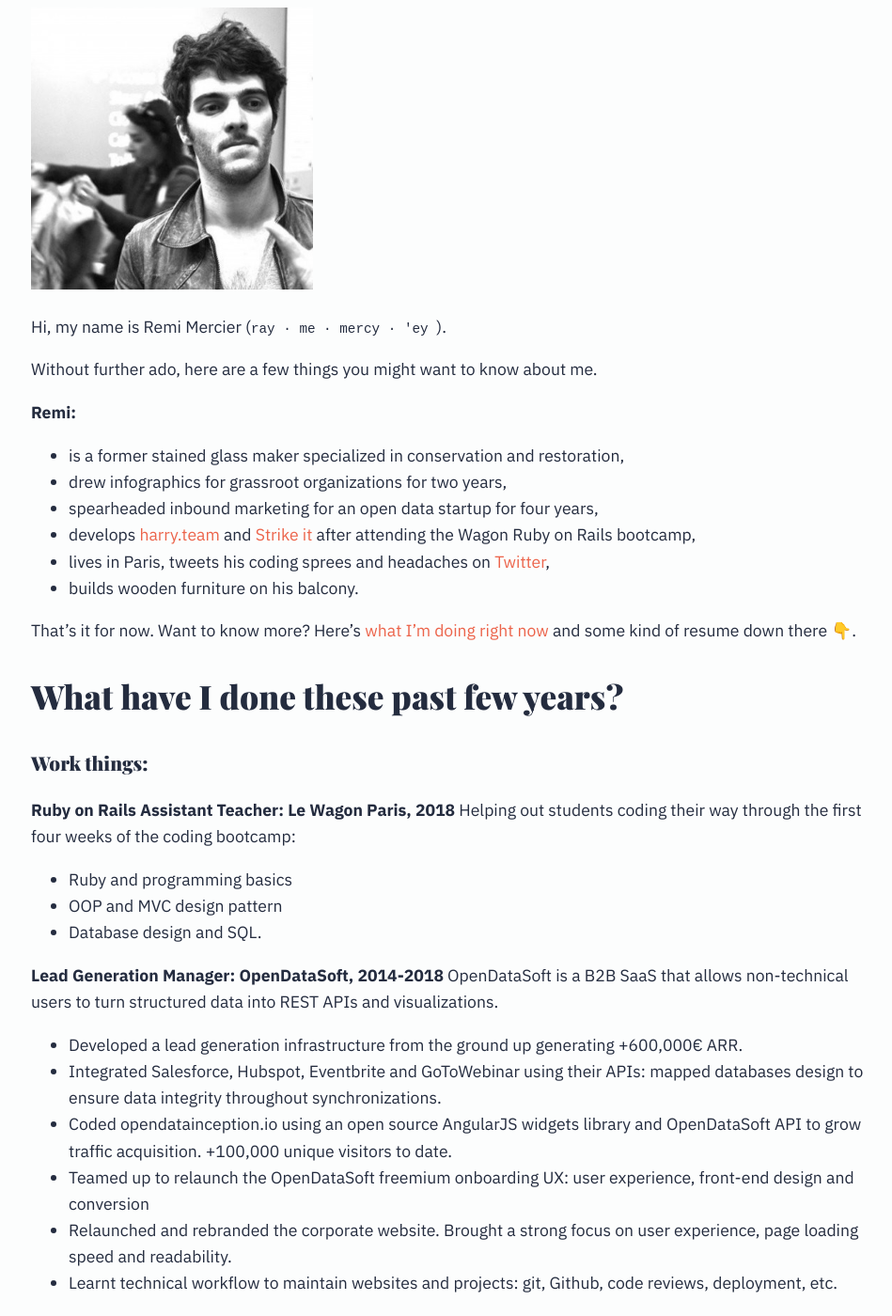
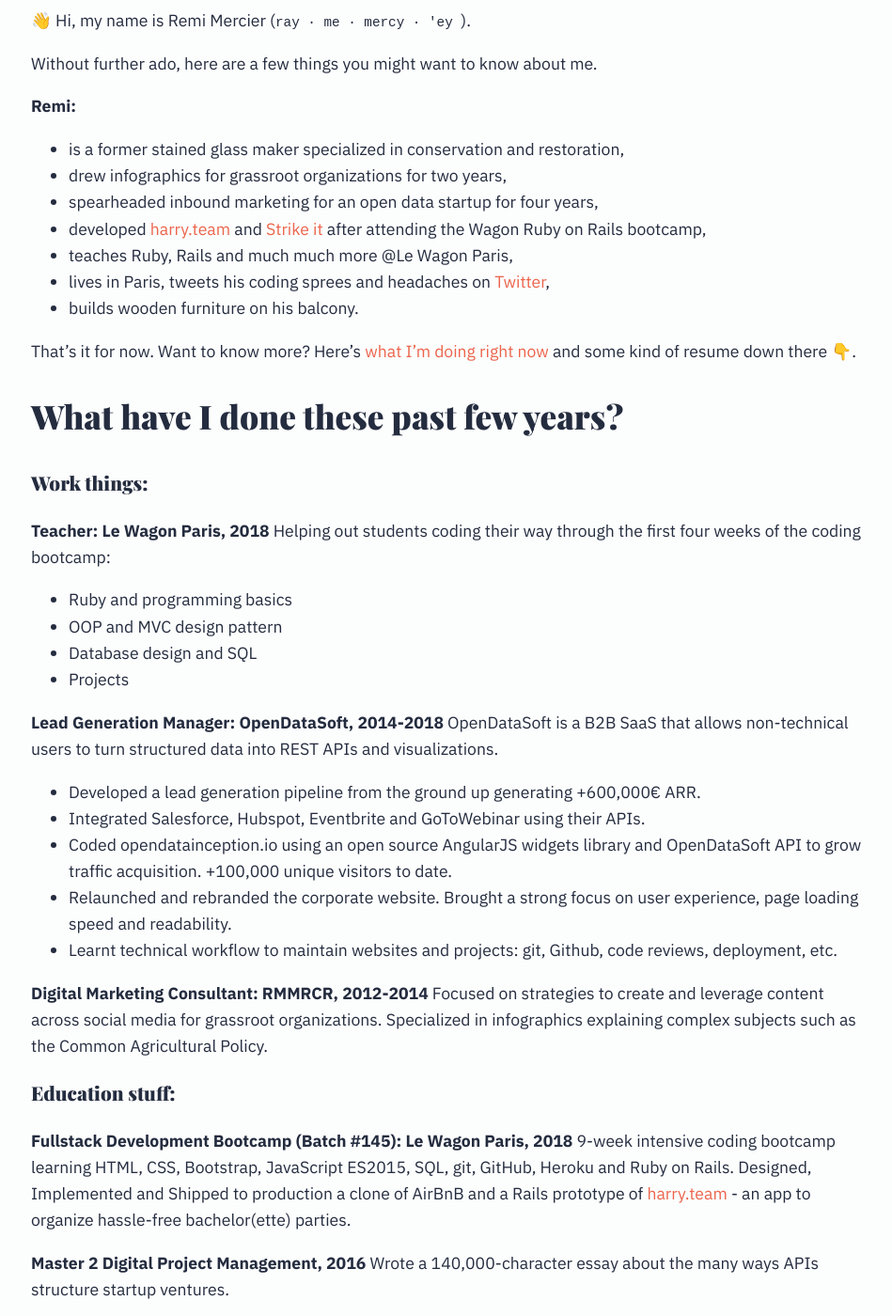
Before and after one commit to merciremi/remicodes, a Jekyll site: the page built from _pages/01_about.md, in a window 1280 px wide and 1400 px high, scrolled down 194 px. Shown: the whole window at 94% size, without its empty margins (159-1108 px from the left). Built offline with Jekyll 4.4.1, drawn with Linux system fonts in a browser that asks for light colours; some web fonts are replaced; comment, search, counter and statistics services are not loaded.

Commit message:
Update content of index and about pages

```diff
--- a/_pages/01_about.md
+++ b/_pages/01_about.md
@@ -4,9 +4,9 @@
 permalink: /about/
 ---
 
-<img src="{{ site.baseurl }}/media/remi-mercier.jpeg" height="300" width="300" class="inlined" />
+<!-- <img src="{{ site.baseurl }}/media/remi-mercier.jpeg" height="300" width="300" class="inlined" /> -->
 
-Hi, my name is Remi Mercier (`ray · me · mercy · 'ey `).
+👋 Hi, my name is Remi Mercier (`ray · me · mercy · 'ey `).
 
 Without further ado, here are a few things you might want to know about me.
 
@@ -15,7 +15,8 @@
 - is a former stained glass maker specialized in conservation and restoration,
 - drew infographics for grassroot organizations for two years,
 - spearheaded inbound marketing for an open data startup for four years,
-- develops [harry.team](http://harry.team) and [Strike it](https://strike-it.herokuapp.com/) after attending the Wagon Ruby on Rails bootcamp,
+- developed [harry.team](http://harry.team) and [Strike it](https://strike-it.herokuapp.com/) after attending the Wagon Ruby on Rails bootcamp,
+- teaches Ruby, Rails and much much more @Le Wagon Paris,
 - lives in Paris, tweets his coding sprees and headaches on [Twitter](https://twitter.com/mercier_remi),
 - builds wooden furniture on his balcony.
 
@@ -25,20 +26,20 @@
 
 ### Work things:
 
-**Ruby on Rails Assistant Teacher: Le Wagon Paris, 2018**
+**Teacher: Le Wagon Paris, 2018**
 Helping out students coding their way through the first four weeks of the coding bootcamp:
 
 - Ruby and programming basics
 - OOP and MVC design pattern
-- Database design and SQL.
+- Database design and SQL
+- Projects
 
 **Lead Generation Manager: OpenDataSoft, 2014-2018**
 OpenDataSoft is a B2B SaaS that allows non-technical users to turn structured data into REST APIs and visualizations.
 
-- Developed a lead generation infrastructure from the ground up generating +600,000€ ARR.
-- Integrated Salesforce, Hubspot, Eventbrite and GoToWebinar using their APIs: mapped databases design to ensure data integrity throughout synchronizations.
+- Developed a lead generation pipeline from the ground up generating +600,000€ ARR.
+- Integrated Salesforce, Hubspot, Eventbrite and GoToWebinar using their APIs.
 - Coded opendatainception.io using an open source AngularJS widgets library and OpenDataSoft API to grow traffic acquisition. +100,000 unique visitors to date.
-- Teamed up to relaunch the OpenDataSoft freemium onboarding UX: user experience, front-end design and conversion
 - Relaunched and rebranded the corporate website. Brought a strong focus on user experience, page loading speed and readability.
 - Learnt technical workflow to maintain websites and projects: git, Github, code reviews, deployment, etc.
 
```
Also changed, not shown: index.html (+4 -6 lines).
